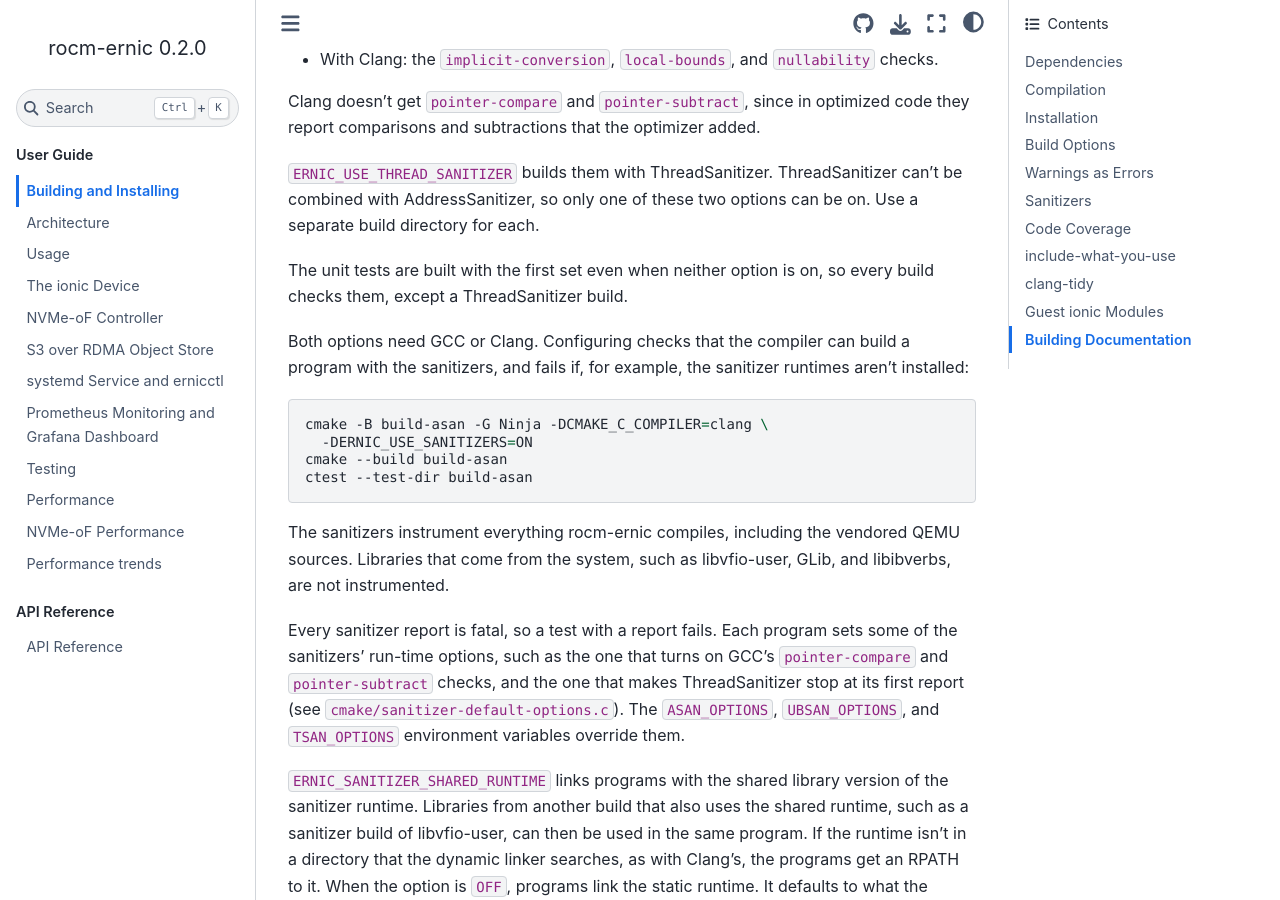
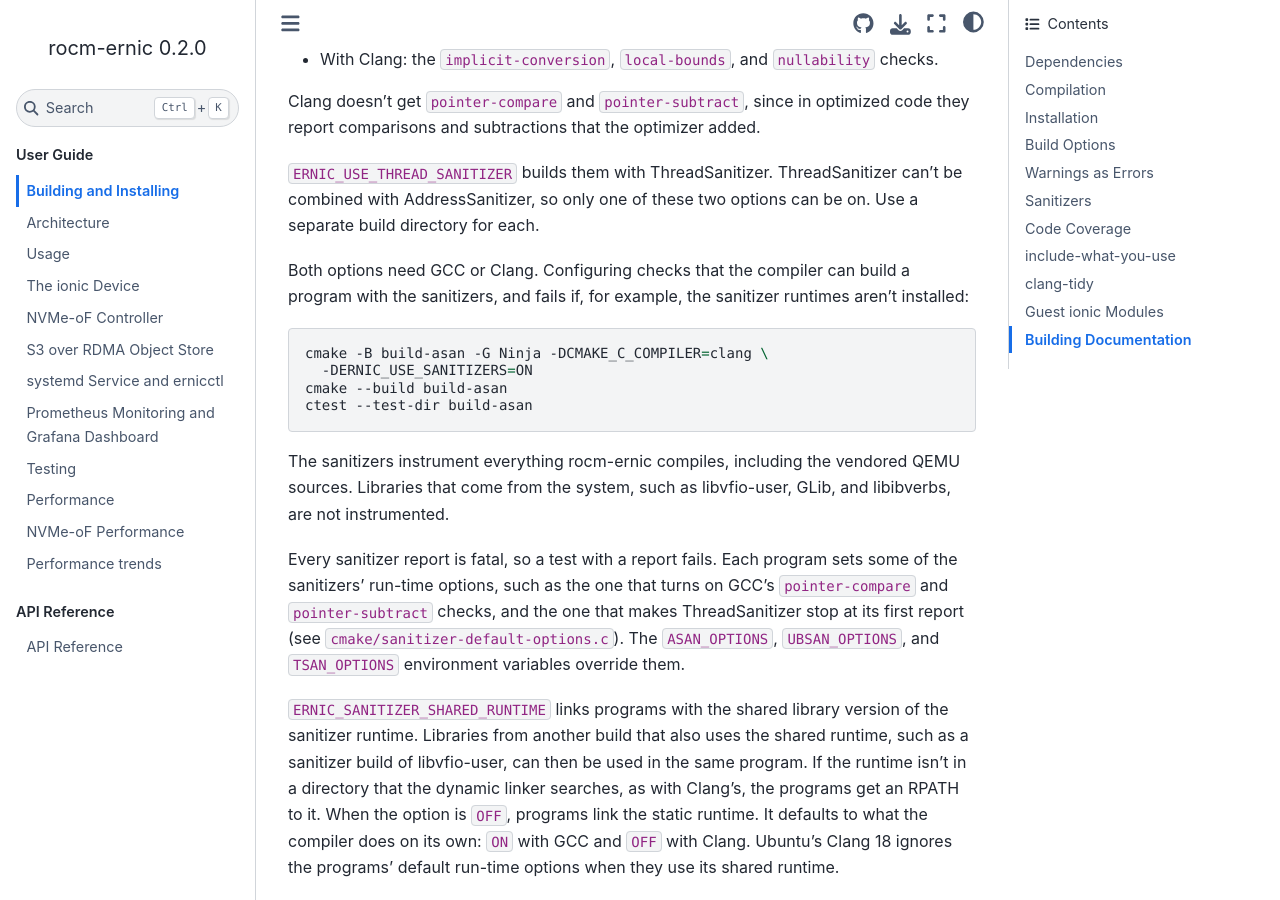
Before and after one commit to ROCm/rocm-ernic, a Sphinx documentation site: the page built from docs/building.rst, in a window 1280 px wide and 900 px high, scrolled down 3605 px. Built offline with Sphinx 7.4.7 and the Sphinx Book theme 1.1.4, drawn with Linux system fonts in a browser that asks for light colours.

Commit message:
Build the unit tests with sanitizers only in sanitizer builds
The unit tests were built with AddressSanitizer and the other
ERNIC_USE_SANITIZERS sanitizers in every build except a ThreadSanitizer
one. CI's ASan legs already build them with the same flags, so this
added nothing there, and it meant a plain build wasn't what ships,
couldn't be run under valgrind, and couldn't be configured with the
tests unless the compiler's sanitizer runtimes were installed.

The unit tests now get the sanitizers the way every other target does,
from ernic_set_compiler_flags() when ERNIC_USE_SANITIZERS or
ERNIC_USE_THREAD_SANITIZER is on. ernic_add_unit_test_sanitizers() is
removed, ernic_apply_sanitizer_flags() is folded into
ernic_add_sanitizers(), and ernic_disable_asan_use_after_return() does
nothing unless ERNIC_USE_SANITIZERS is on.

AGENTS.md, docs/building.rst, CHANGELOG.md, and the coverage leg's
comment in build-and-test.yml are updated to match.

Co-Authored-By: Claude <noreply@anthropic.com>

```diff
--- a/docs/building.rst
+++ b/docs/building.rst
@@ -187,10 +187,6 @@ ThreadSanitizer. ThreadSanitizer can't be combined with
 AddressSanitizer, so only one of these two options can be on.
 Use a separate build directory for each.
 
-The unit tests are built with the first set even when neither
-option is on, so every build checks them, except a
-ThreadSanitizer build.
-
 Both options need GCC or Clang. Configuring checks that the
 compiler can build a program with the sanitizers, and fails if,
 for example, the sanitizer runtimes aren't installed:
```
Also changed, not shown: AGENTS.md (+7 -6 lines), CHANGELOG.md (+8 -4 lines), 4 other files.
